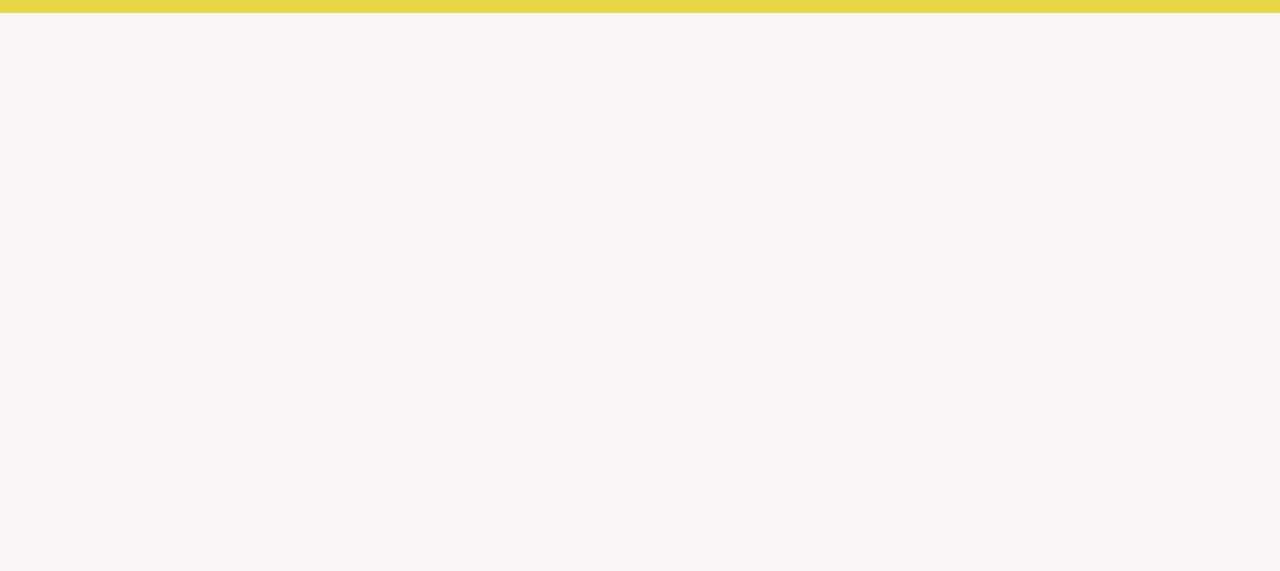
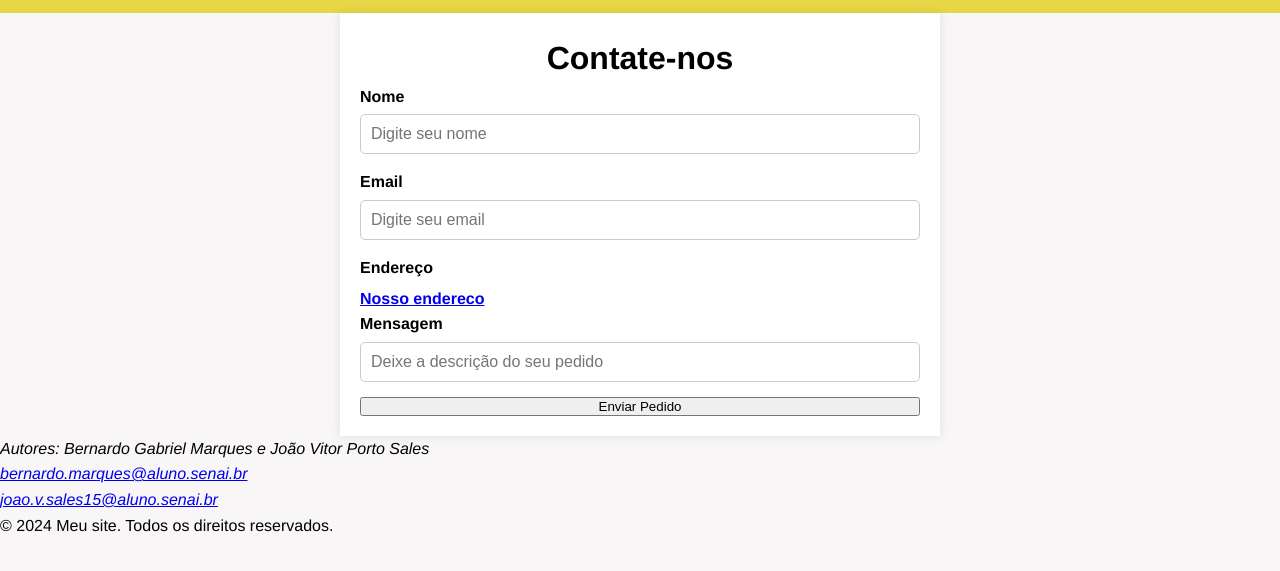
Before and after one commit to Bernardo1401/Pizzaria_jobs, a plain HTML site: page pages/contato.html in a window 1280 px wide. Shown: the part 147-718 px from the top of the page. Drawn offline with Linux system fonts and the light colour scheme.

Commit message:
Feat: Finish forms

```diff
--- a/css/contato.css
+++ b/css/contato.css
@@ -43,6 +43,7 @@ body  {
     color: rgb(40, 42, 44);
     transition: color 0.6s;
     transform: scale(1.4);
+    text-decoration: underline;
 }
 
 #logo-img {
@@ -62,3 +63,30 @@ body  {
     width: 1200px;
     justify-content: space-between;
 }
+
+.container {
+    max-width: 600px;
+    margin: 0 auto;
+    background-color: #fff;
+    padding: 20px;
+    box-shadow: 0 0 10px rgba(0, 0, 0, 0.1);
+}
+h1 {
+    text-align: center;
+}
+form {
+    display: flex;
+    flex-direction: column;
+}
+label {
+    margin-bottom: 5px;
+    font-weight: bold;
+}
+input, select, textarea {
+    margin-bottom: 15px;
+    padding: 10px;
+    font-size: 16px;
+    width: 100%;
+    border: 1px solid #ccc;
+    border-radius: 5px;
+}
--- a/css/index.css
+++ b/css/index.css
@@ -43,6 +43,7 @@ body  {
     color: rgb(40, 42, 44);
     transition: color 0.6s;
     transform: scale(1.4);
+    text-decoration: underline;
 }
 
 #logo-img {
--- a/pages/contato.html
+++ b/pages/contato.html
@@ -24,6 +24,35 @@
             </nav>
         </div>
     </header>
+    <main class="main-content">
+        <div class="container">
+            <h1>Contate-nos</h1>
+            <form action="/submit_pedido" method="POST">
+                <label for="nome">Nome</label>
+                <input type="text" id="nome" name="nome" placeholder="Digite seu nome" required>
+
+                <label for="email">Email</label>
+                <input type="email" id="email" name="email" placeholder="Digite seu email" required>
+
+                <label for="endereco">Endereço</label>
+            <div> <h4><a href="https://www.google.com/maps/place/Pizzaria+Fast+Pizza+Valinhos+-+Rodizio+de+Pizza/@-22.9664931,-47.0059277,19z/data=!4m14!1m7!3m6!1s0x94cf32d3696122c1:0xf6b2a77d814c1992!2sPizzaria+Fast+Pizza+Valinhos+-+Rodizio+de+Pizza!8m2!3d-22.9662685!4d-47.0056239!16s%2Fg%2F1thvzf19!3m5!1s0x94cf32d3696122c1:0xf6b2a77d814c1992!8m2!3d-22.9662685!4d-47.0056239!16s%2Fg%2F1thvzf19?entry=ttu&g_ep=EgoyMDI0MDkxMS4wIKXMDSoASAFQAw%3D%3D" target="_blank" >Nosso endereco</a></h4></div>
+
+                <label for="mensagem">Mensagem</label>
+                <input type="text" id="mensagem" name="mensagem"  placeholder="Deixe a descrição do seu pedido" required>
+
+                <button type="submit">Enviar Pedido</button>
+            </form>
+        </div>
+
+    </main>
+    <footer class="site-footer">
+        <address class="contact-info">
+        <p class="author-name">Autores: Bernardo Gabriel Marques e João Vitor Porto Sales</p>
+        <p class="author-email"><a href="mailto:bernardo.marques@aluno.senai.br" class="email-link">bernardo.marques@aluno.senai.br</a></p>
+        <p class="author-email"><a href="mailto:joao.v.sales15@aluno.senai.br" class="email-link">joao.v.sales15@aluno.senai.br</a></p>
+        </address>
+        <p class="footer-copy">&copy; 2024 Meu site. Todos os direitos reservados.</p>
+    </footer>
 </body>
 
 </html>
```
Also changed, not shown: index.html (+2 -2 lines).
